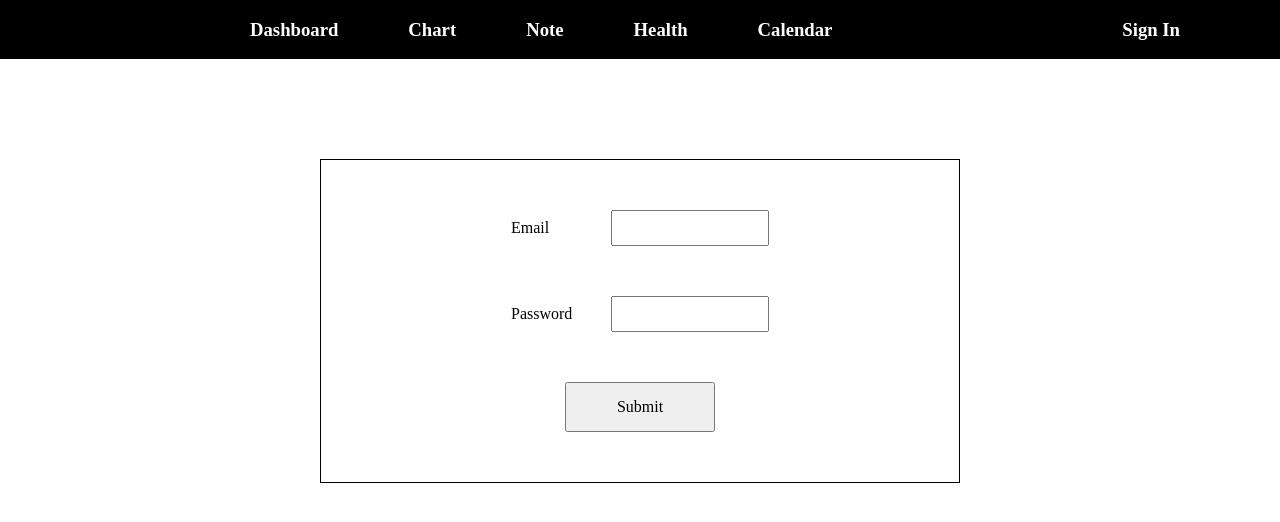
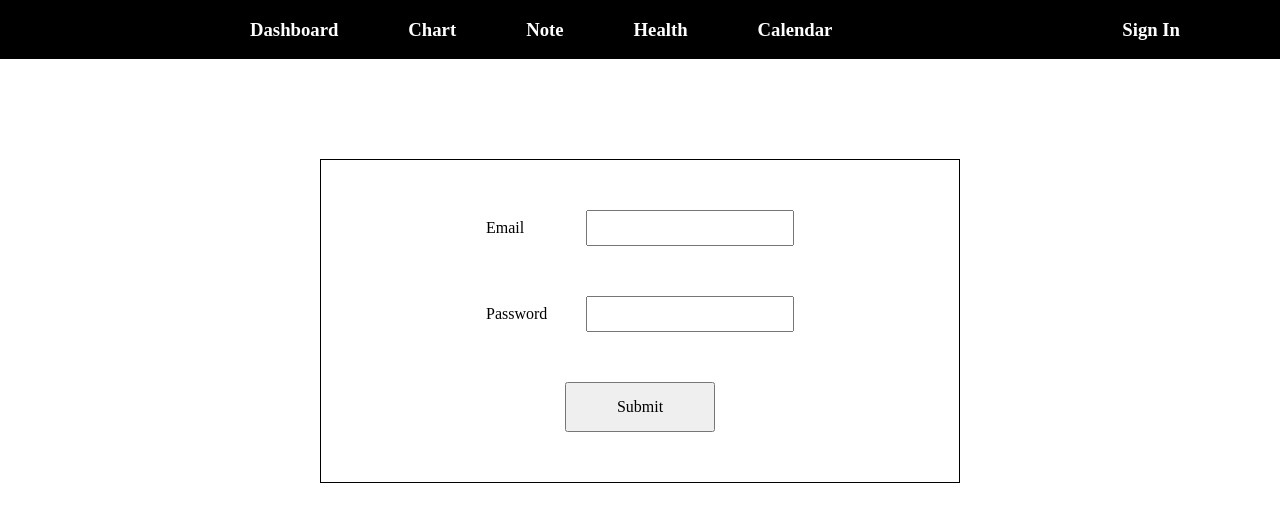
Before and after one commit to ShihYuChang/InfoSnap, a React (Create React App) app: page /signin in a window 1280 px wide. Shown: the top 522 px of the page. Built offline with nearby package versions, Linux system fonts and the light colour scheme; no server answers.

Commit message:
Modifying sign in page style

```diff
--- a/src/pages/Authentication/SignIn.js
+++ b/src/pages/Authentication/SignIn.js
@@ -32,7 +32,7 @@ const InputLabel = styled.label`
 `;
 
 const Input = styled.input`
-  width: 150px;
+  width: 200px;
   height: 30px;
 `;
 
@@ -48,7 +48,6 @@ export default function SignIn() {
     { label: 'Password', value: 'password', type: 'password' },
   ];
   const [userInput, setUserInput] = useState({});
-  const { setEmail } = useContext(UserContext);
   function handleInput(value, e) {
     const inputs = { ...userInput, [value]: e.target.value };
     setUserInput(inputs);
--- a/src/pages/Authentication/SignUp.js
+++ b/src/pages/Authentication/SignUp.js
@@ -44,7 +44,6 @@ const SubmitBtn = styled.button`
 `;
 
 export default function SignUp() {
-  const { setEmail } = useContext(UserContext);
   const questions = [
     { label: 'Email', value: 'email', type: 'text' },
     { label: 'Password', value: 'password', type: 'password' },
```
